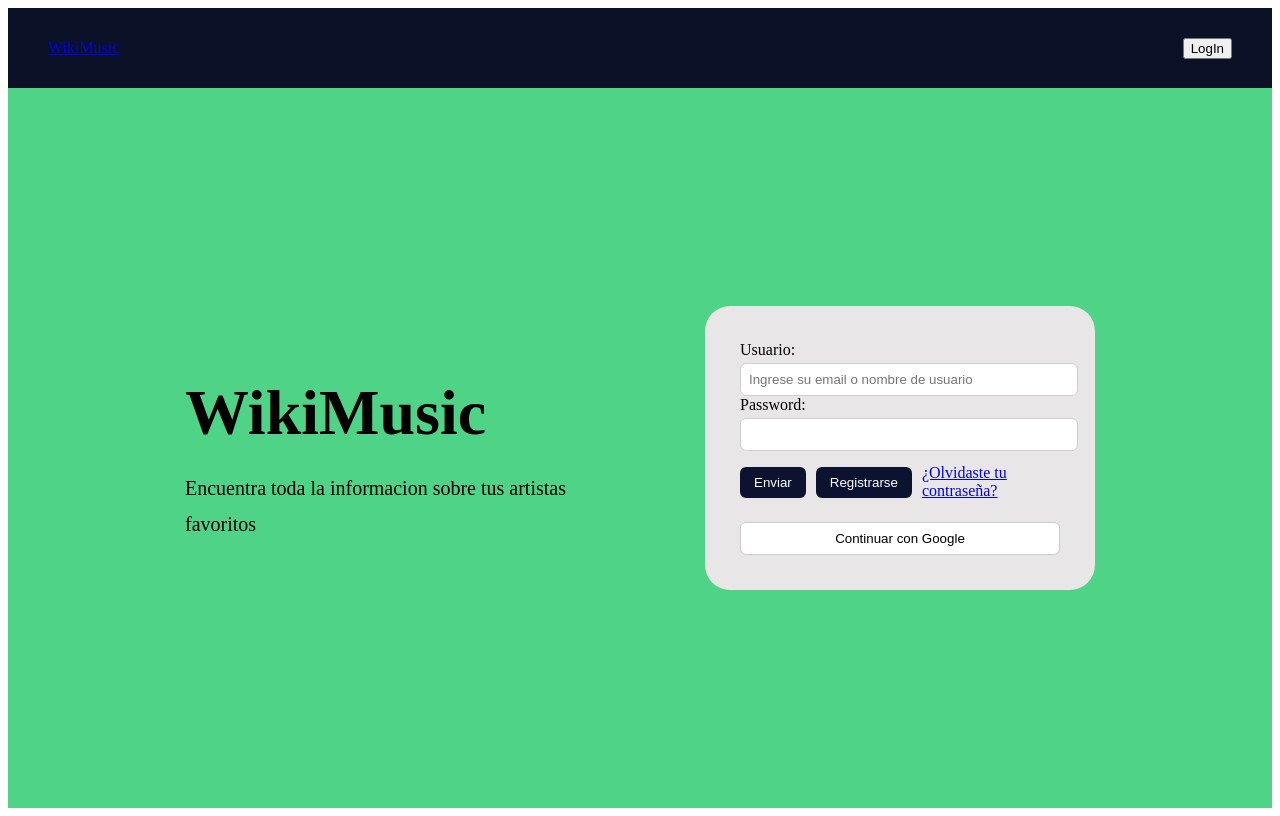
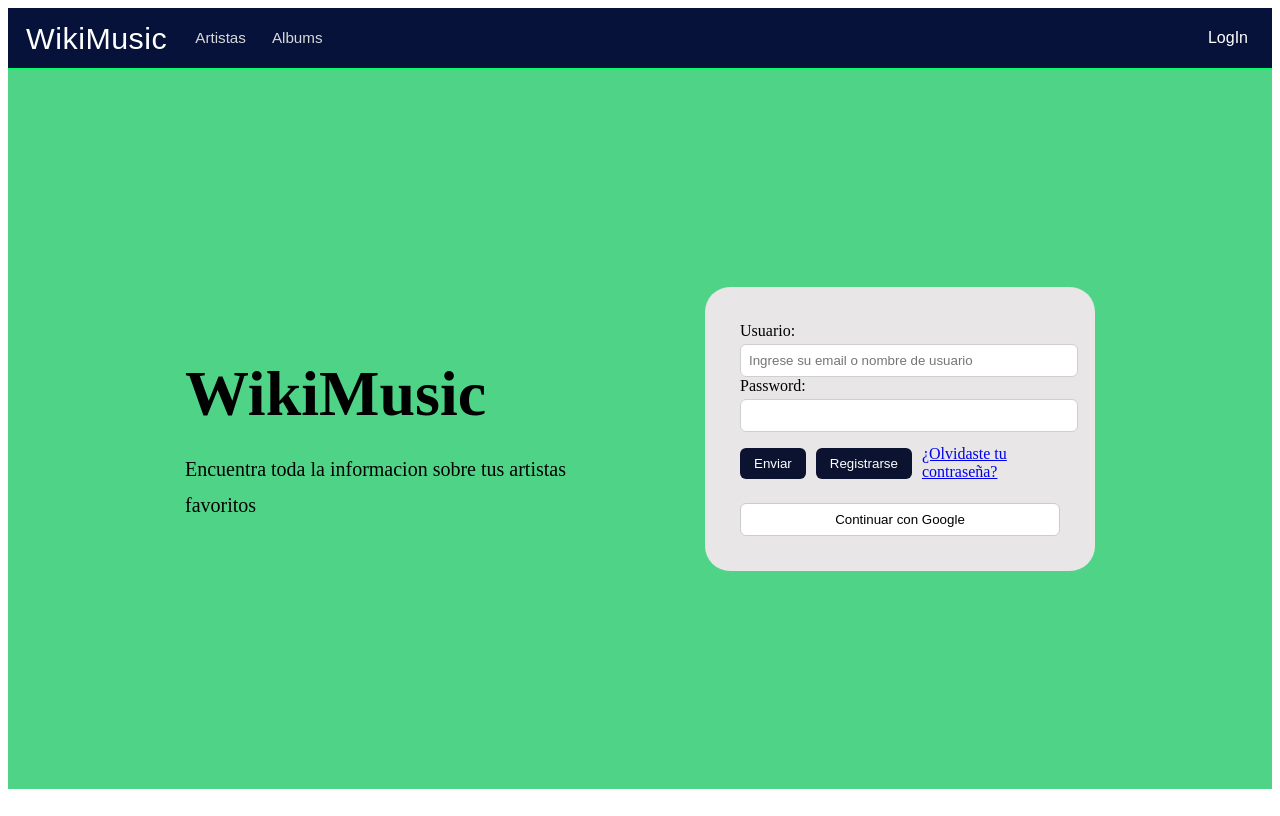
Before and after one commit to brunoc88/wiki-music, a Next.js app: page /auth/login in a window 1280 px wide. Built offline with nearby package versions, Linux system fonts and the light colour scheme; no server answers.

Commit message:
working ux index albums

```diff
--- a/src/app/album/[id]/edit/page.tsx
+++ b/src/app/album/[id]/edit/page.tsx
@@ -40,6 +40,7 @@ const EditAlbumForm = () => {
 
     const { data: session, status } = useSession()
     const router = useRouter()
+
 
     useEffect(() => {
         if (status === "loading") return
@@ -210,6 +211,7 @@ const EditAlbumForm = () => {
                 handleFile={handleFile}
                 cleanSongs={cleanSongs}
                 album={album}
+                router={router}
             />
         </form>
     )
--- a/src/app/album/[id]/page.tsx
+++ b/src/app/album/[id]/page.tsx
@@ -139,7 +139,9 @@ const AlbumInfo = () => {
                     </ol>
                 </div>
             ) : (
-                <p>Agregar canciones</p>
+                <div>
+                    <button onClick={()=>router.push(`/album/${album.id}/edit`)}>Agregar canciones</button>
+                </div>
             )}
         </div>
     )
--- a/src/app/genres/page.tsx
+++ b/src/app/genres/page.tsx
@@ -75,8 +75,6 @@ const GenresIndex = () => {
     }
 
     const handleSunmitEditGenre = async (e: React.FormEvent) => {
-        console.log("dentro de submit editar")
-        console.log('genre:', genre)
         e.preventDefault()
         setErrors({})
 
--- a/src/components/Navbar.tsx
+++ b/src/components/Navbar.tsx
@@ -9,31 +9,67 @@ const NavBar = () => {
     const { data: session } = useSession()
     const router = useRouter()
 
+    const isAdmin = ["admin", "super"].includes(session?.user?.rol)
+
     return (
         <nav className={styles.navbar}>
-            <Link className={styles.logo} href={'/home'}>WikiMusic</Link>
-            <div className={styles["user-logout"]}>
+            <div className={styles.leftSection}>
+                <Link className={styles.logo} href="/home">
+                    WikiMusic
+                </Link>
+
+                <ul className={styles.menu}>
+                    <li>
+                        <Link href="/artists">Artistas</Link>
+                    </li>
+
+                    <li>
+                        <Link href="/album/index">Albums</Link>
+                    </li>
+
+                    {isAdmin && (
+                        <li>
+                            <Link href="/genres">Géneros</Link>
+                        </li>
+                    )}
+                </ul>
+            </div>
+
+            <div className={styles.userLogout}>
                 <ul>
-                    {session?.user.id ? (
-                        <div>
+                    {session?.user?.id ? (
+                        <>
                             <li>
                                 <Link href="/user/setting">
                                     {session.user.name}
                                 </Link>
                             </li>
+
+                            <li>|</li>
+
                             <li>
-                                <button onClick={() => signOut({ callbackUrl: "/auth/login" })}>
-                                    LogOut
+                                <button
+                                    onClick={() =>
+                                        signOut({
+                                            callbackUrl: "/auth/login",
+                                        })
+                                    }
+                                >
+                                    salir
                                 </button>
                             </li>
-                        </div>
-                    ) :
-                    (
-                        <div>
-                            <button onClick={()=>{router.push('/auth/login')}}>LogIn</button>
-                        </div>
-                    )
-                    }
+                        </>
+                    ) : (
+                        <li>
+                            <button
+                                onClick={() =>
+                                    router.push("/auth/login")
+                                }
+                            >
+                                LogIn
+                            </button>
+                        </li>
+                    )}
                 </ul>
             </div>
         </nav>
--- a/src/components/navbar.module.css
+++ b/src/components/navbar.module.css
@@ -1,9 +1,72 @@
 .navbar {
-    height: 80px;
-    background-color: #0b1126;
+    height: 60px;
+    background-color: #07123a; /* azul oscuro similar */
     color: white;
     display: flex;
     align-items: center;
     justify-content: space-between;
-    padding: 0 40px;
+    padding: 0 18px;
+    font-family: Arial, sans-serif;
+    border-bottom: 1px solid #00ff66; /* línea verde abajo */
 }
+
+/* bloque izquierdo */
+.leftSection {
+    display: flex;
+    align-items: center;
+    gap: 28px;
+}
+
+/* logo */
+.logo {
+    font-size: 1.9rem;
+    font-weight: 300;
+    color: white;
+    text-decoration: none;
+    letter-spacing: 0.5px;
+}
+
+/* links centrales */
+.menu {
+    display: flex;
+    list-style: none;
+    gap: 26px;
+    margin: 0;
+    padding: 0;
+}
+
+.menu li a {
+    color: #d8d8d8;
+    text-decoration: none;
+    font-size: 0.95rem;
+    font-weight: 300;
+}
+
+.menu li a:hover {
+    color: white;
+}
+
+/* usuario derecha */
+.userLogout ul {
+    display: flex;
+    align-items: center;
+    gap: 8px;
+    list-style: none;
+    margin: 0;
+    padding: 0;
+}
+
+.userLogout a,
+.userLogout button {
+    color: white;
+    background: none;
+    border: none;
+    text-decoration: none;
+    font-size: 1rem;
+    cursor: pointer;
+}
+
+.userLogout button:hover,
+.userLogout a:hover {
+    opacity: 0.8;
+}
--- a/src/lib/auth/api/album.api.ts
+++ b/src/lib/auth/api/album.api.ts
@@ -74,7 +74,8 @@ export const getAllActiveAlbums = async () => {
     }
     return {
         ok: true,
-        albums: body.albums
+        albums: body.albums,
+        status:res.status
     }
 
 }
```
Also changed, not shown: src/app/album/index/page.tsx (added, +119 -0 lines), src/app/album/page.tsx (+4 -4 lines), src/components/AlbumInputs.tsx (+7 -11 lines), NOTA.txt.
